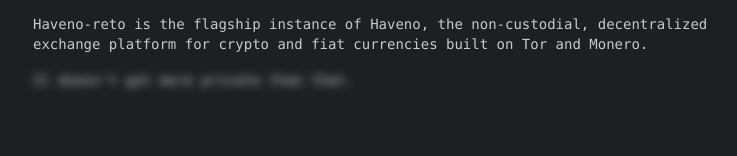
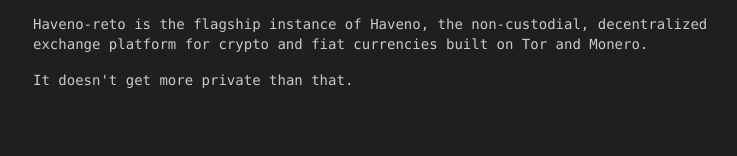
Before and after one commit to retoaccess1/retoaccess1.github.io, an Astro site: page / in a window 1280 px wide. Shown: the part 274-430 px from the top of the page, without its empty margins (255-992 px from the left). Built offline with nearby package versions, Linux system fonts and the light colour scheme; Astro itself is replaced by a stand-in of ours.

Commit message:
feat: update css animation

```diff
--- a/src/pages/index.astro
+++ b/src/pages/index.astro
@@ -14,7 +14,7 @@
 			Haveno-reto is the flagship instance of Haveno, the non-custodial, decentralized exchange
 			platform for crypto and fiat currencies built on Tor and Monero.
 		</p>
-		<p class="blur-sm transition duration-1000 group-hover:blur-none">
+		<p>
 			It doesn't get more <span class="transition duration-1000 group-hover:text-accent"
 				>private</span
 			> than that.
```
